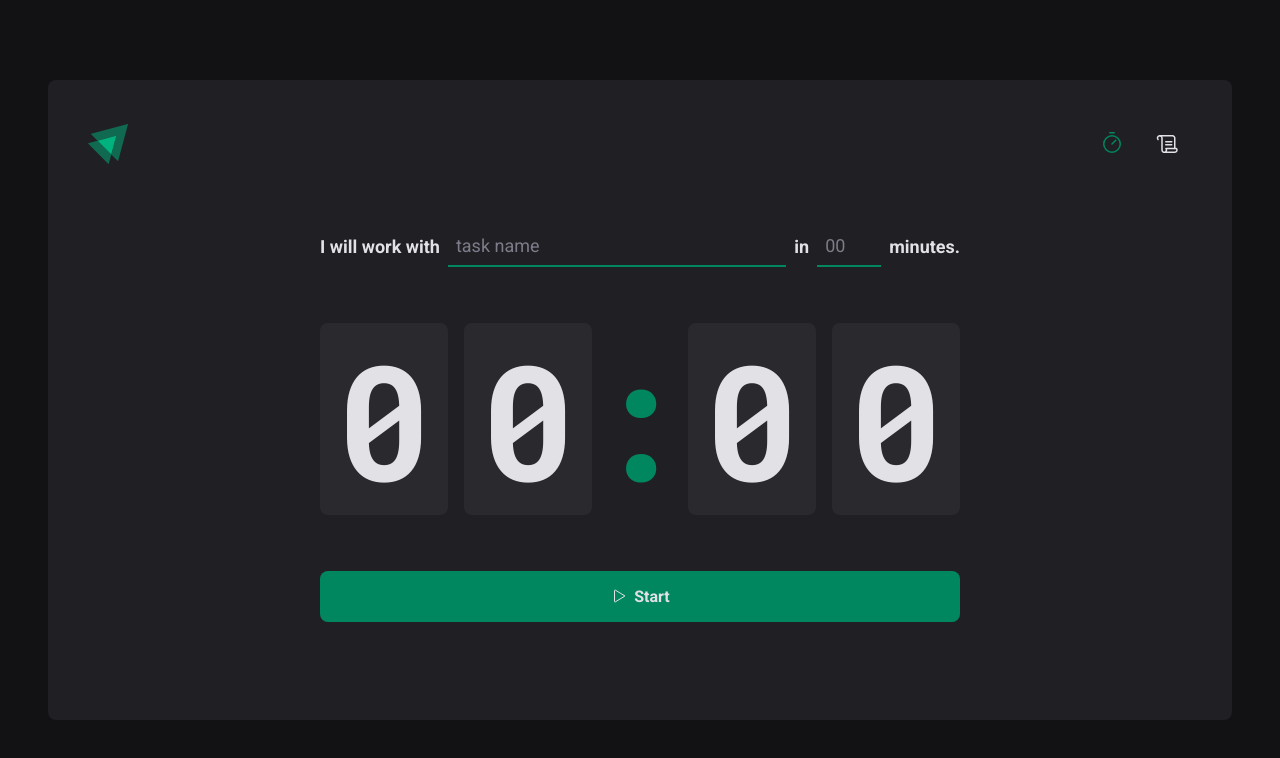
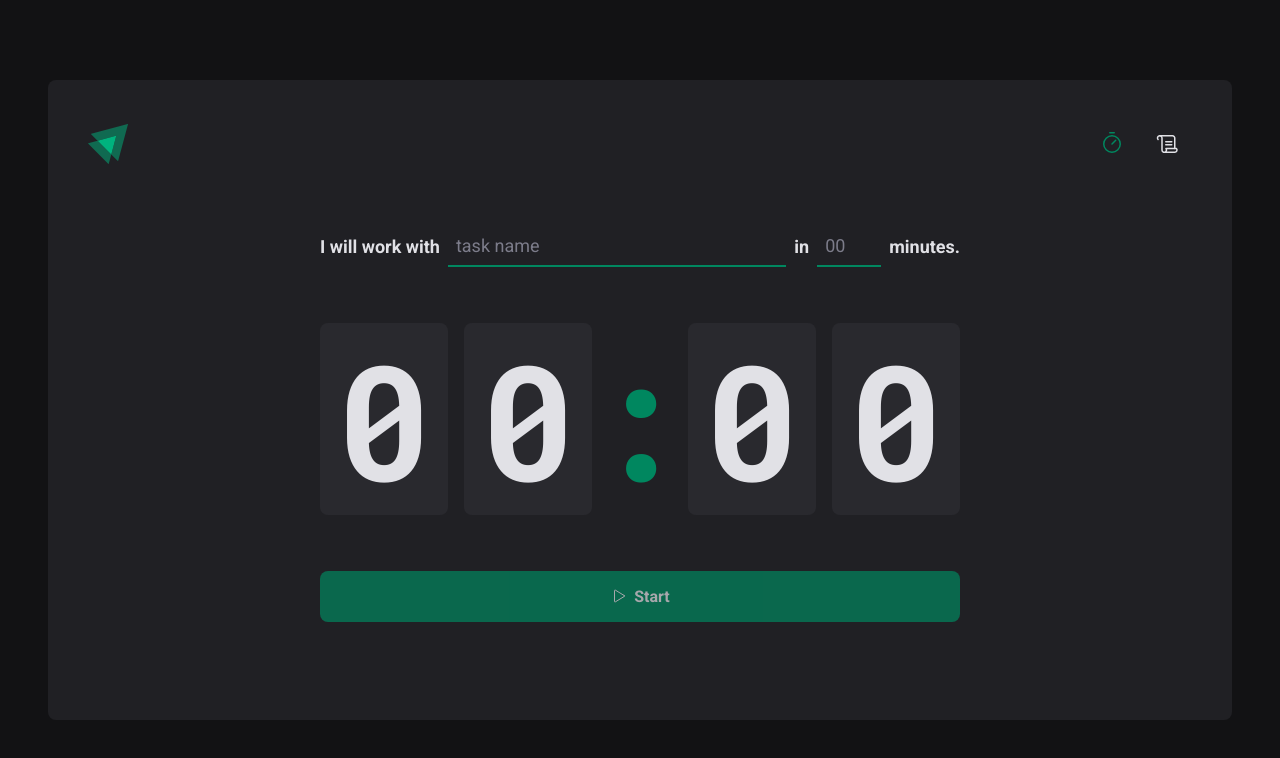
Before and after one commit to SenaGust/ignite-rockeatset, a React (Vite) app in the folder ignite-time/: page / in a window 1280 px wide. Shown: the top 758 px of the page. Built offline with nearby package versions, Linux system fonts and the light colour scheme.

Commit message:
feat: using react-hook-form

```diff
--- a/ignite-time/src/pages/home/Home.tsx
+++ b/ignite-time/src/pages/home/Home.tsx
@@ -1,4 +1,5 @@
 import { Play } from "phosphor-react";
+import { useForm } from "react-hook-form";
 import {
   CountDownContainer,
   CountdownInput,
@@ -10,15 +11,24 @@ import {
 } from "./Home.styles";
 
 export function Home() {
+  const { register, handleSubmit, watch } = useForm();
+  const hasTask = Boolean(watch("task"));
+  const isSubmitDisabled = !hasTask;
+
+  function handleCreateNewCycle(data: any) {
+    console.log(data);
+  }
+
   return (
     <HomeContainer>
-      <form action="">
+      <form onSubmit={handleSubmit(handleCreateNewCycle)} action="">
         <FormContainer>
           <label htmlFor="task">I will work with </label>
           <TaskInput
             id="task"
             placeholder="task name"
             list="task-suggestions"
+            {...register("task")}
           />
 
           <datalist id="task-suggestions">
@@ -34,8 +44,9 @@ export function Home() {
             type="number"
             placeholder="00"
             step="5"
-            min="5"
+            min="0"
             max="60"
+            {...register("countdownInMinutes", { valueAsNumber: true })}
           />
 
           <span>minutes.</span>
@@ -49,7 +60,7 @@ export function Home() {
           <span>0</span>
         </CountDownContainer>
 
-        <StartCountdownButton type="submit">
+        <StartCountdownButton disabled={isSubmitDisabled} type="submit">
           <Play />
           Start
         </StartCountdownButton>
```
